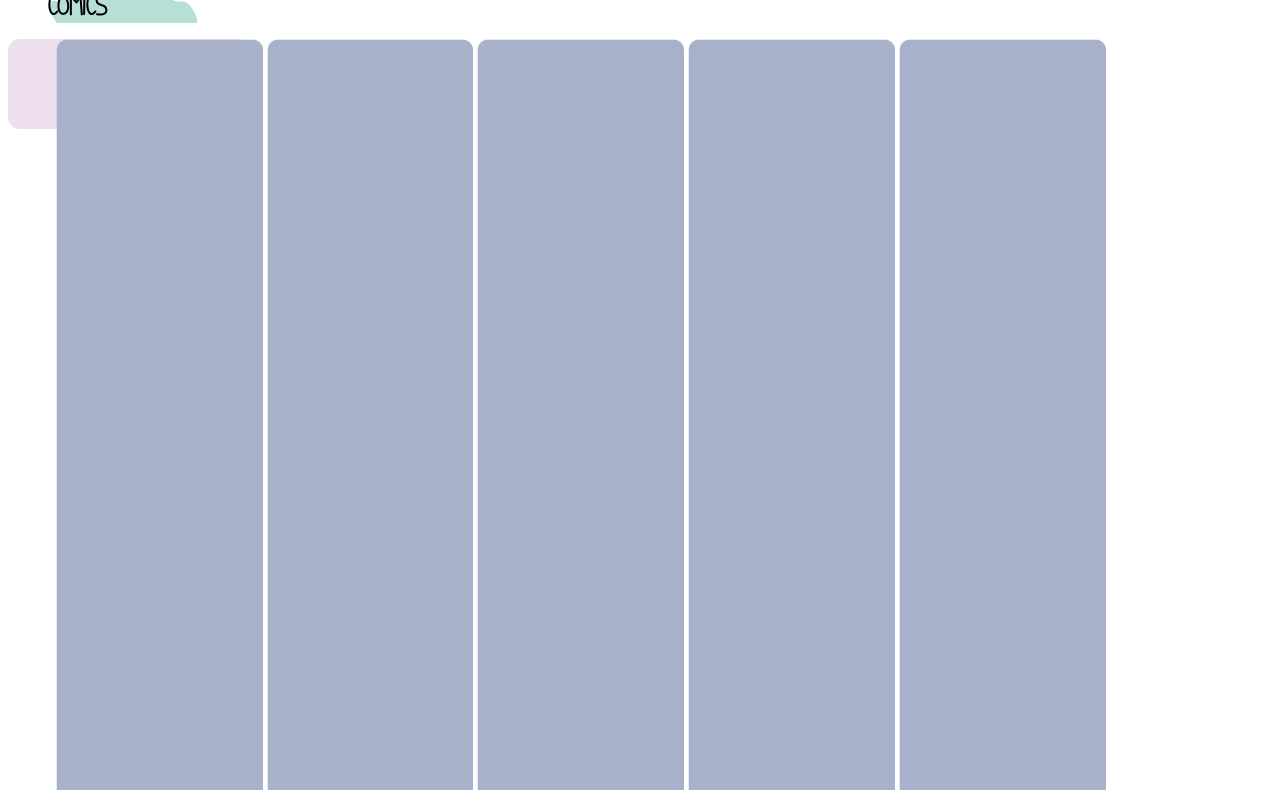
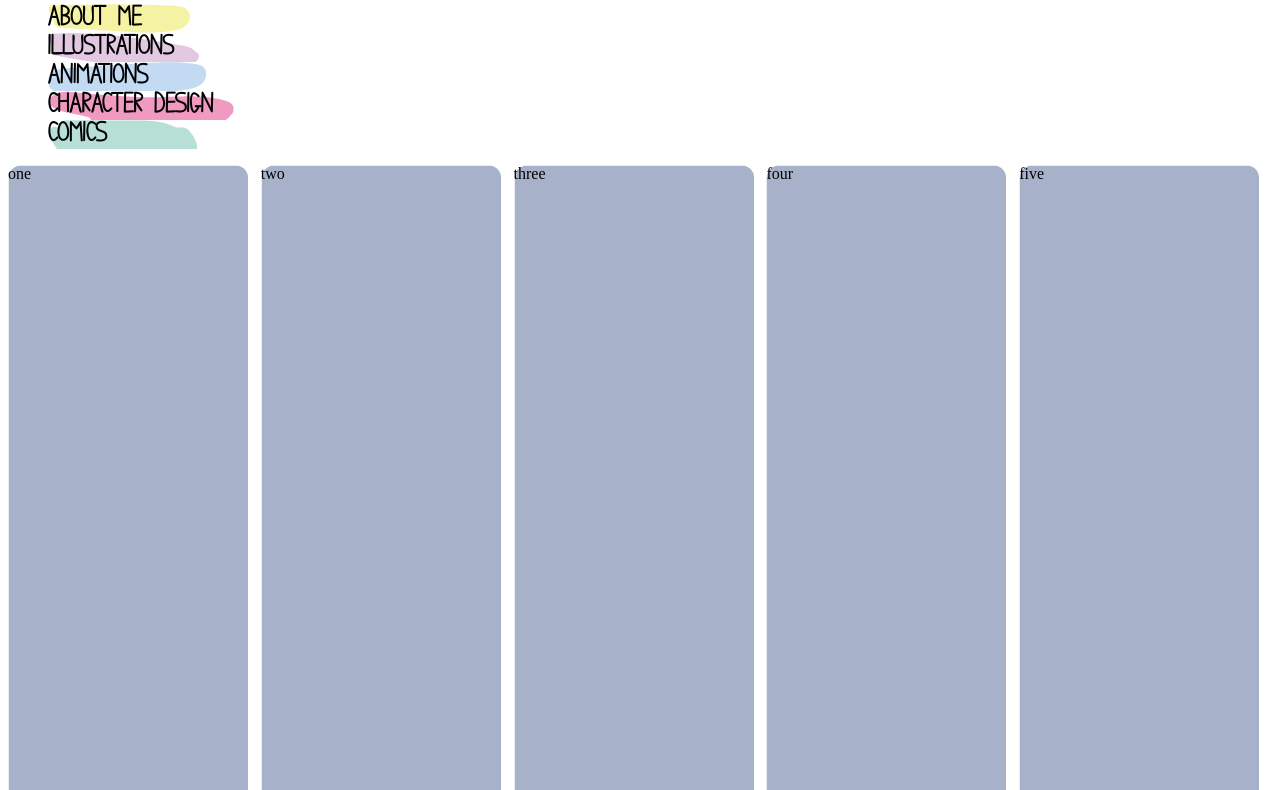
Before and after one commit to niladuranza/amairtz, a plain HTML site: page index.html in a window 1280 px wide. Shown: the part 338-1128 px from the top of the page. Drawn offline with Linux system fonts and the light colour scheme.

Commit message:
Add files via upload

```diff
--- a/css/style.css
+++ b/css/style.css
@@ -1,5 +1,11 @@
+#logoo
+
+
+
 #logo {
     width: 200px;
+    margin-top: 10%;
+    margin-left: 8%;
 
 }
 
@@ -40,34 +46,38 @@
     font-size: 25px;
 }
 
-.insertillustration {
-    float: right;
-    position: relative;
+#insertillustration {
+    display: grid;
+    grid-template-columns: 20% 20% 20% 20% 20%;
+    grid-template-rows: auto auto;
+    height: 200vh;
+
 }
 
-.about {
-    width: 17%;
+#about {
+    background-image: url(../images/rectangles_template_png.png);
+    background-repeat: no-repeat;
     height: auto;
 }
 
-.illus {
-    width: 17%;
-    height: auto;
+#illus {
+    background-image: url(../images/rectangles_template_png.png);
+    background-repeat: no-repeat;
 }
 
-.anim {
-    width: 17%;
-    height: auto;
+#anim {
+    background-image: url(../images/rectangles_template_png.png);
+    background-repeat: no-repeat;
 }
 
-.charac {
-    width: 17%;
-    height: auto;
+#charac {
+    background-image: url(../images/rectangles_template_png.png);
+    background-repeat: no-repeat;
 }
 
-.comi {
-    width: 17%;
-    height: auto;
+#comi {
+    background-image: url(../images/rectangles_template_png.png);
+    background-repeat: no-repeat;
 }
 
 #socialmedia {
--- a/index.html
+++ b/index.html
@@ -12,11 +12,10 @@
     <body>
 
         <header>
-            <div id="logo">
+            <div id="logoo">
                 <img id="logo" src="images/Logo_1_png.png"></img>
             </div>
         </header>
-
 
         <div class="subheaderlinks">
             <ul style="list-style-type:none;">
@@ -28,12 +27,12 @@
             </ul>
         </div>
 
-        <div class="insertillustration">
-            <img src="images/rectangles_template_png.png" class="about">
-            <img src="images/rectangles_template_png.png" class="illus" >
-            <img src="images/rectangles_template_png.png" class="anim">
-            <img src="images/rectangles_template_png.png" class="charac">
-            <img src="images/rectangles_template_png.png" class="comi">
+        <div id="insertillustration">
+            <div id="about">one</div>
+            <div id="illus">two</div>
+            <div id="anim">three</div>
+            <div id="charac">four</div>
+            <div id="comi">five</div>
         </div>
 
         <footer>
@@ -46,6 +45,7 @@
 
 
 
+
     </body>
 
 
```
